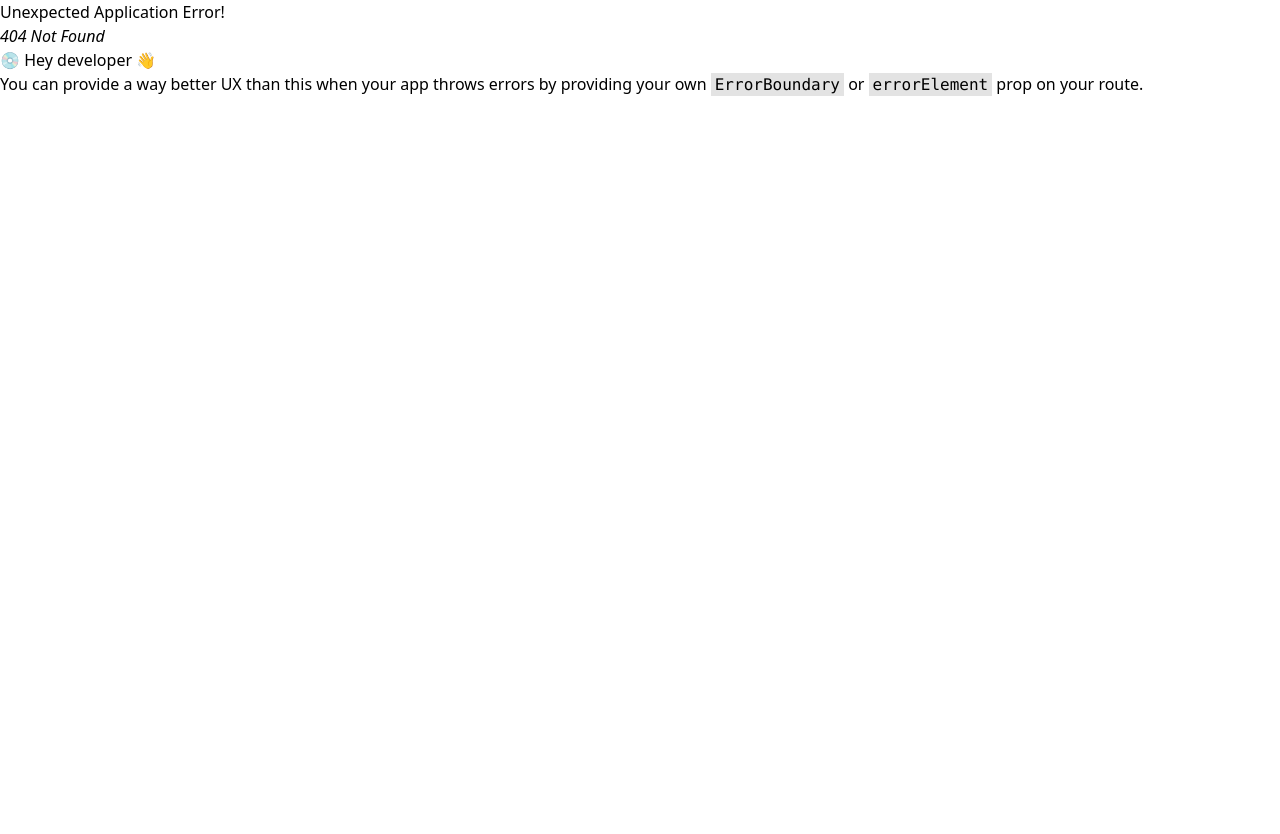
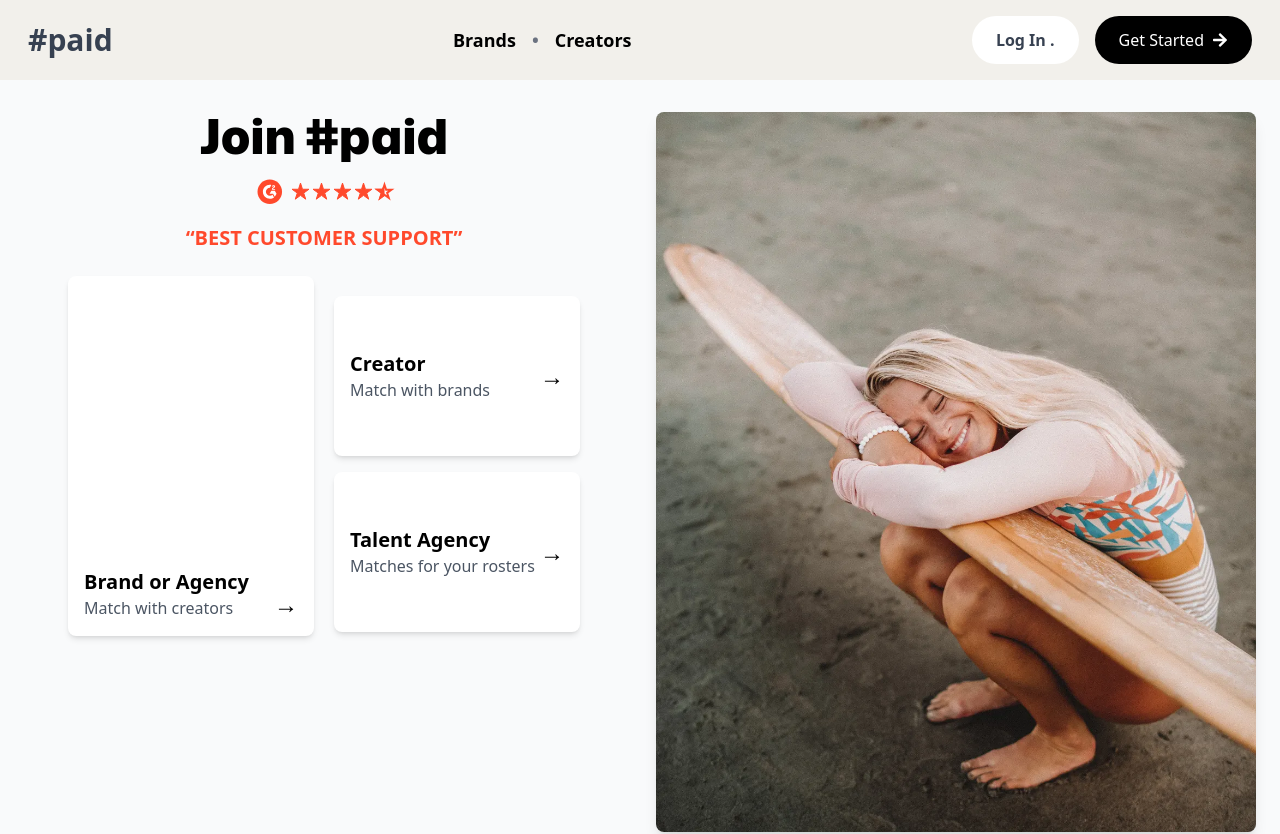
Before and after one commit to shakeel7521951/Hashtag-Paid-, a React (Vite) app: page /create-account in a window 1280 px wide. Before the commit this address had no page. Shown: the top 834 px of the page. Before the commit the page ends 800 px from the top, so only its background shows below. Built offline with nearby package versions, Linux system fonts and the light colour scheme.

Commit message:
Getstarted done

```diff
--- a/src/App.jsx
+++ b/src/App.jsx
@@ -12,6 +12,7 @@
 import Event from './pages/Event';
 import Howits from "./components/How its work/Howits";
 import Paid from './components/How its work/Paid';
+import GetStarted from "./pages/GetStarted";
 
 const MainLayout = () => (
   <div className="lg:mx-auto lg:max-w-7xl">
@@ -31,6 +32,7 @@
       { path: "/meet-the-creators", element: <MeetTheCreators /> },
       { path: "/education", element: <Education /> },
       {path:"/events", element:<Event />},
+      {path:"/create-account", element:<GetStarted />},
       {path:"/how-it-works",element:<Howits/>},
       {path:"/otterbox-symmetrys-creator-approved-phone-protection",element:<Paid/>},
       {
--- /dev/null
+++ b/src/pages/GetStarted.jsx
@@ -0,0 +1,83 @@
+import icon from '../assets/icon.svg';
+import account from '../assets/Trusted/account.webp';
+
+export default function GetStarted() {
+    const brand = [
+        {
+            brand: "Brand or Agency",
+            para: "Match with creators",
+            arrow: "→"
+        }
+    ];
+
+    const create = [
+        {
+            name: "Creator",
+            para: "Match with brands",
+            arrow: "→"
+        },
+        {
+            name: "Talent Agency",
+            para: "Matches for your rosters",
+            arrow: "→"
+        }
+    ];
+
+    return (
+        <div className="w-full bg-gray-50 py-8">
+            <div className="grid grid-cols-1 md:grid-cols-2 gap-8 px-6">
+                {/* Join paid section */}
+                <div className="flex flex-col items-center">
+                    <h1 className="font-bold text-3xl md:text-5xl font-custom mb-4 text-center">
+                        Join #paid
+                    </h1>
+                    <img src={icon} alt="Icon" className="mb-4" />
+                    <div className="text-[#ff492c] text-xl font-semibold mb-6">
+                        “BEST CUSTOMER SUPPORT”
+                    </div>
+
+                    {/* Input sections */}
+                    <div className="w-full max-w-lg grid grid-cols-1   md:grid-cols-1 lg:grid-cols-2 md:gap-5 ">
+                        {/* Single column for "Brand or Agency" */}
+                        <div className="flex  justify-between items-end bg-white shadow-md p-4 rounded-lg hover:bg-[#c0c0c5] transition-all duration-300 cursor-pointer mb-4 ">
+                            <div className=''>
+                                <h2 className="text-xl font-bold">{brand[0].brand}</h2>
+                                <p className="text-gray-600">{brand[0].para}</p>
+                            </div>
+                            <div className="text-2xl group-hover:translate-x-2 transition-transform duration-300">
+                                {brand[0].arrow}
+                            </div>
+                        </div>
+
+                        {/* Flex column for other items */}
+                        <div className="flex flex-col gap-4 py-5">
+                            {create.map((item, index) => (
+                                <div
+                                    key={index}
+                                    className="flex  justify-between items-center bg-white shadow-md p-4 rounded-lg hover:bg-[#c0c0c5] transition-all duration-300 cursor-pointer h-[20vh]"
+                                >
+                                    <div className=''>
+                                        <h2 className="text-xl font-bold">{item.name}</h2>
+                                        <p className="text-gray-600">{item.para}</p>
+                                    </div>
+                                    <div className="text-2xl group-hover:translate-x-2 transition-transform duration-300">
+                                        {item.arrow}
+                                    </div>
+                                </div>
+                            ))}
+                        </div>
+                    </div>
+                </div>
+
+                {/* Image section */}
+                <div className="hidden  md:flex justify-center items-center">
+                    <img
+                        src={account}
+                        alt="Account"
+                        className="rounded-lg shadow-lg object-cover h-[90vh] w-[100vh]"
+                    />
+                </div>
+            </div>
+        </div >
+    );
+}
```
Also changed, not shown: src/components/How its work/Analytics.jsx (+5 -5 lines), src/assets/Trusted/account.webp (added).
